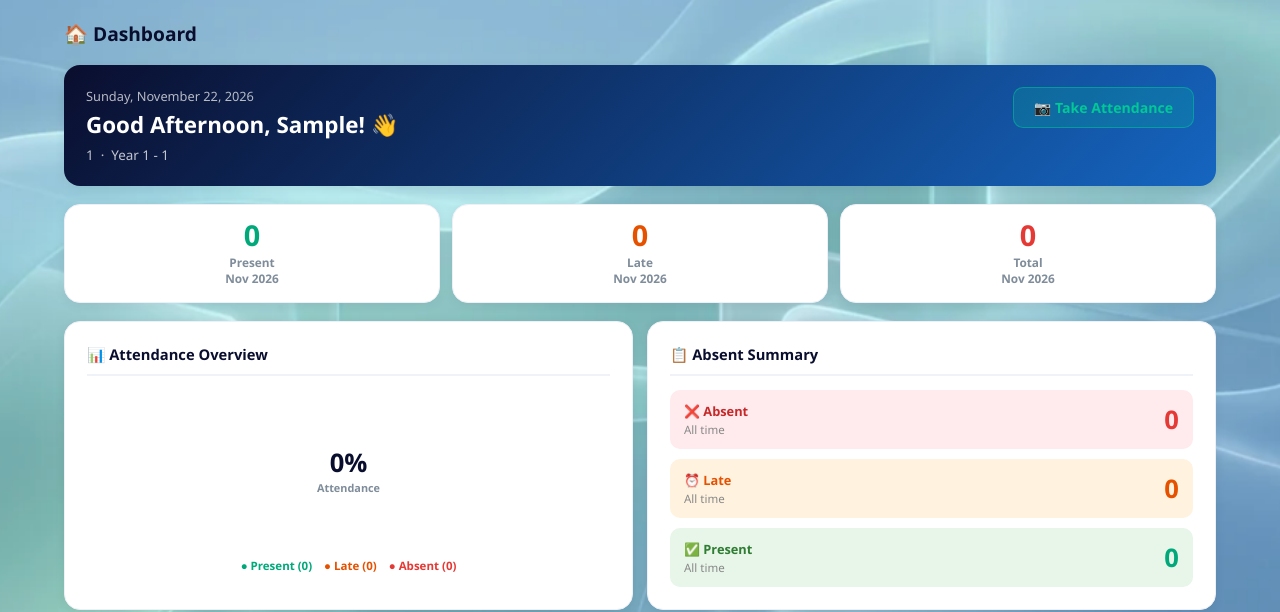
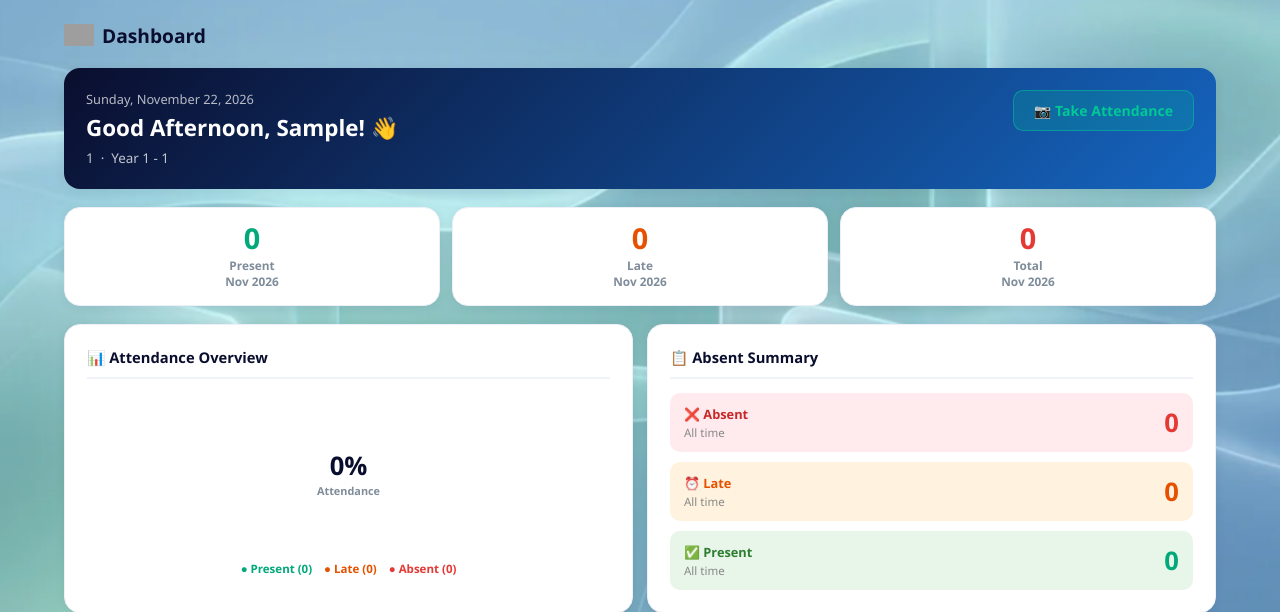
Before and after one commit to quibotludilyn-create/AttendanceSystem, a PHP site: the page made by student/home.php in a window 1280 px wide. Shown: the part 126-738 px from the top of the page. Run offline with PHP 8.4, Linux system fonts and the light colour scheme; the visitor is signed in with stand-in values (Sample User, id 1); data comes from the database, SQL or seed files in the repository; data that the repository does not hold is empty; grey boxes are pictures that could not be loaded.

Commit message:
Update student page title icons

```diff
--- a/student/home.php
+++ b/student/home.php
@@ -83,7 +83,7 @@ $recent = $conn->query("
 ");
 ?>
 
-<div class="s-page-title">🏠 Dashboard</div>
+<div class="s-page-title"><img src="../assets/img/Dashboard.png" alt=""> Dashboard</div>
 
 <?php
 // Auto-mark absents for ended classes today
--- a/student/layout.php
+++ b/student/layout.php
@@ -159,6 +159,7 @@ $cur = basename($_SERVER['PHP_SELF'], '.php');
             align-items: center;
             gap: 8px;
         }
+        .s-page-title img { width: 30px; height: 30px; object-fit: contain; flex: 0 0 auto; }
 
         /* ── CARDS ── */
         .s-card {
--- a/student/scan.php
+++ b/student/scan.php
@@ -138,7 +138,7 @@ require_once 'layout.php';
     .fail-hint { background:#fff1f1; border-radius:8px; padding:10px 14px; font-size:0.8rem; color:#e53935; margin:10px 0; line-height:1.5; }
 </style>
 
-<div class="s-page-title">📷 Take Attendance</div>
+<div class="s-page-title"><img src="../assets/img/camera.png" alt=""> Take Attendance</div>
 
 <div class="scan-card">
 
```
